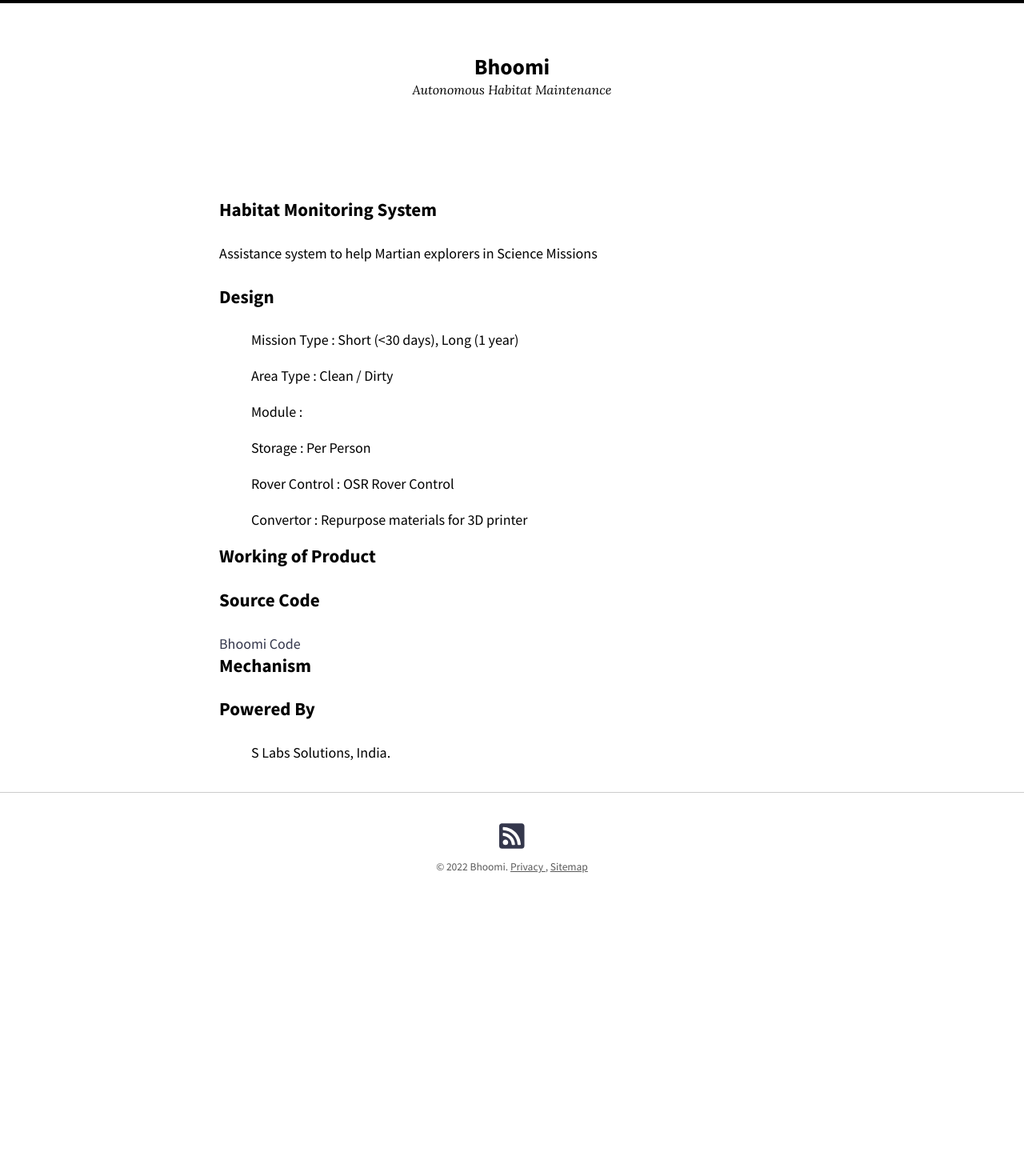
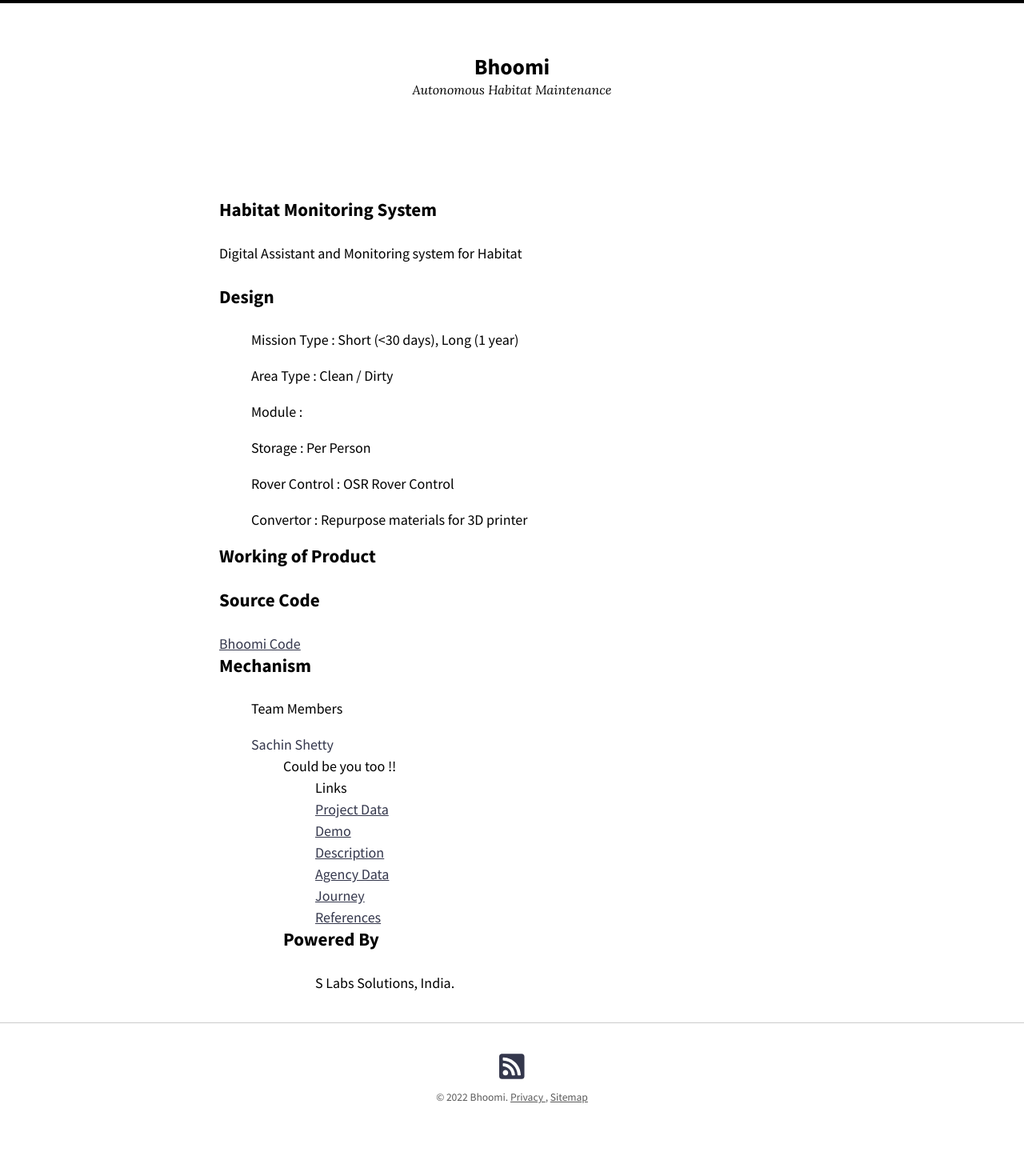
Before and after one commit to sachinsshetty/bhoomi, a Jekyll site: the page built from docs/index.md, in a window 1280 px wide. Shown: the whole page at 80% size. Built offline with Jekyll 4.4.1, drawn with Linux system fonts in a browser that asks for light colours; nearby versions of some CDN libraries; before the commit the page ends 1167 px from its top, so only the background shows below that.

Commit message:
update project description

```diff
--- a/docs/_layouts/home.html
+++ b/docs/_layouts/home.html
@@ -7,7 +7,7 @@ layout: page
 
  <h3>Habitat Monitoring System</h3>
 
-<p>Assistance system to help Martian explorers in Science Missions</p>
+<p>Digital Assistant and Monitoring system for Habitat</p>
 
 <h3>Design</h3>
 <ul >Mission Type : Short (<30 days), Long (1 year)</ul >
@@ -18,15 +18,28 @@ layout: page
 <ul > Convertor : Repurpose materials for 3D printer </ul >
 
 
+
 <h3>Working of Product</h3>
 
 
 
 <h3>Source Code</h3>
 
-<a src="https://github.com/slabstech/revive/tree/main/products/bhoomi">Bhoomi Code</a>
+<a href="https://github.com/slabstech/revive/tree/main/products/bhoomi">Bhoomi Code</a>
 
 <h3>Mechanism</h3>
 
+<ul >Team Members</ul>
+<ul><a src="https://gaganyatri.com/">Sachin Shetty </a><ul >Could be you too !!
+
+
+<ul > Links</ul>
+<ul ><a href="https://mangala.earth/project/">Project Data</a></ul>
+<ul ><a href="https://mangala.earth/demo/">Demo</a></ul>
+<ul ><a href="https://mangala.earth/description/">Description</a></ul>
+<ul ><a href="https://mangala.earth/data/">Agency Data</a></ul>
+<ul ><a href="https://mangala.earth/journey/">Journey</a></ul>
+<ul ><a href="https://mangala.earth/references/">References</a></ul>
+
 <h3>Powered By</h3>
-<ul >S Labs Solutions, India.  <a src="https://slabstech.com)"S Labs></a> </ul>
+<ul >S Labs Solutions, India.  <a href="https://slabstech.com)"S Labs></a> </ul>
```
Also changed, not shown: docs/_data/navigation.yml (+2 -18 lines).
